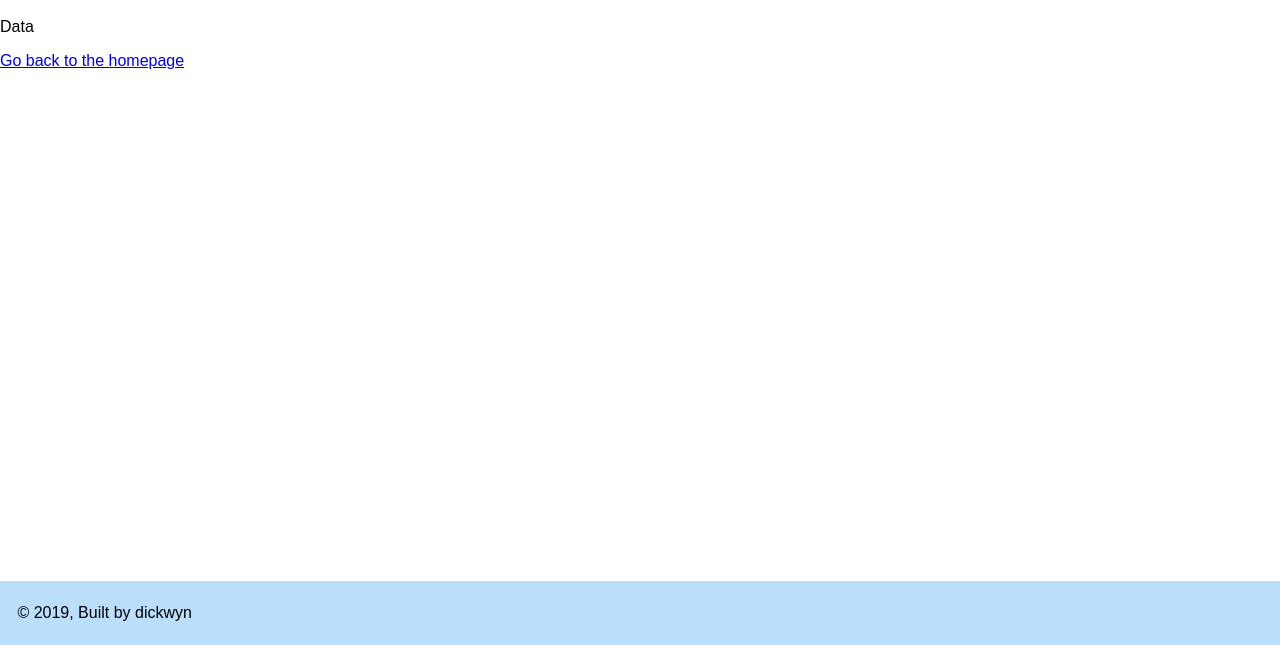
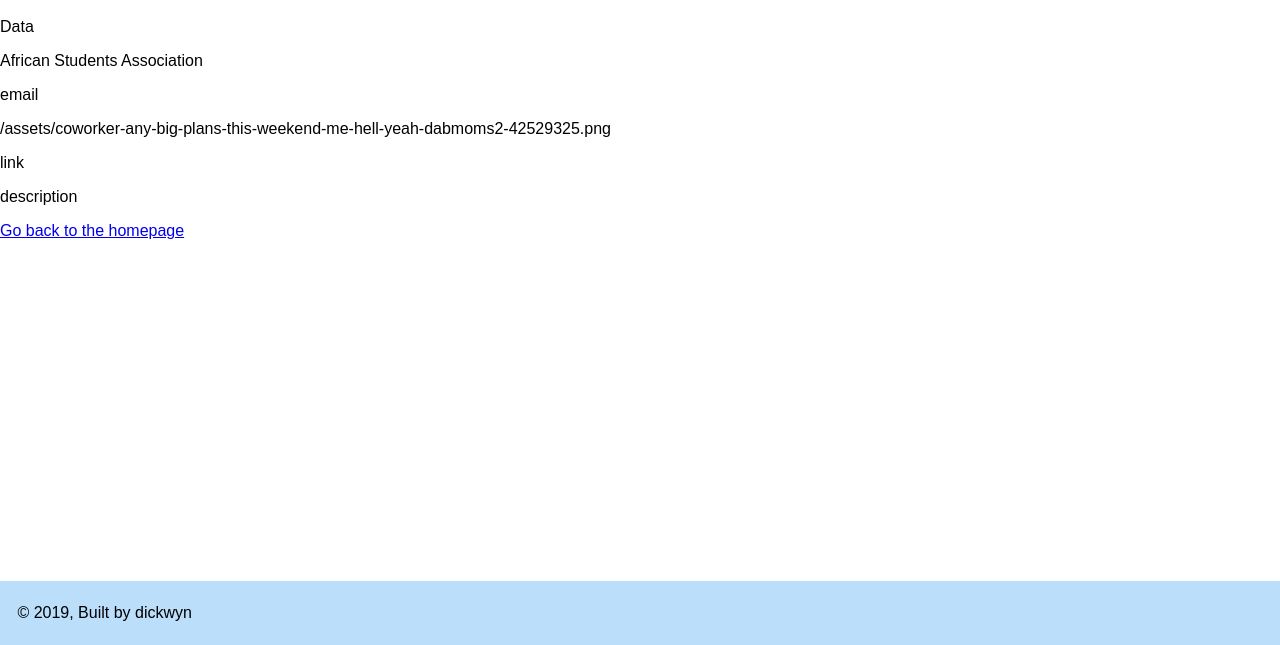
Before and after one commit to dickwyn/asucis-v3, a Gatsby site: page /partnerorg in a window 1280 px wide. Shown: the part 155-800 px from the top of the page. Built offline with nearby package versions, Linux system fonts and the light colour scheme; Gatsby itself is replaced by a stand-in of ours.

Commit message:
(feat#22) Partner Org query with hook

```diff
--- a/src/hooks/get-partner-organization.js
+++ b/src/hooks/get-partner-organization.js
@@ -1,13 +1,14 @@
 import { graphql, useStaticQuery } from "gatsby";
 
 const getPartnerOrganization = () => {
-  const { orgs } = useStaticQuery(graphql`
+  const orgs = useStaticQuery(graphql`
     query partnerOrganizationQuery {
       allMarkdownRemark(
         filter: { fileAbsolutePath: { regex: "/partner-organization/" } }
       ) {
         edges {
           node {
+            id
             frontmatter {
               title
               email
--- a/src/pages/partnerorg.js
+++ b/src/pages/partnerorg.js
@@ -12,10 +12,17 @@ const QueryPartnerOrgPage = () => {
       <SEO title="Home" />
       <h1>Partner Organizations</h1>
       <p>Data</p>
-      {data}
+      {data.allMarkdownRemark.edges.map(post => (
+        <div key={post.node.id}>
+          <p>{post.node.frontmatter.title}</p>
+          <p>{post.node.frontmatter.email}</p>
+          <p>{post.node.frontmatter.photo}</p>
+          <p>{post.node.frontmatter.link}</p>
+          <p>{post.node.frontmatter.description}</p>
+        </div>
+      ))}
       <Link to="/">Go back to the homepage</Link>
     </Layout>
   );
 };
-
 export default QueryPartnerOrgPage;
```
